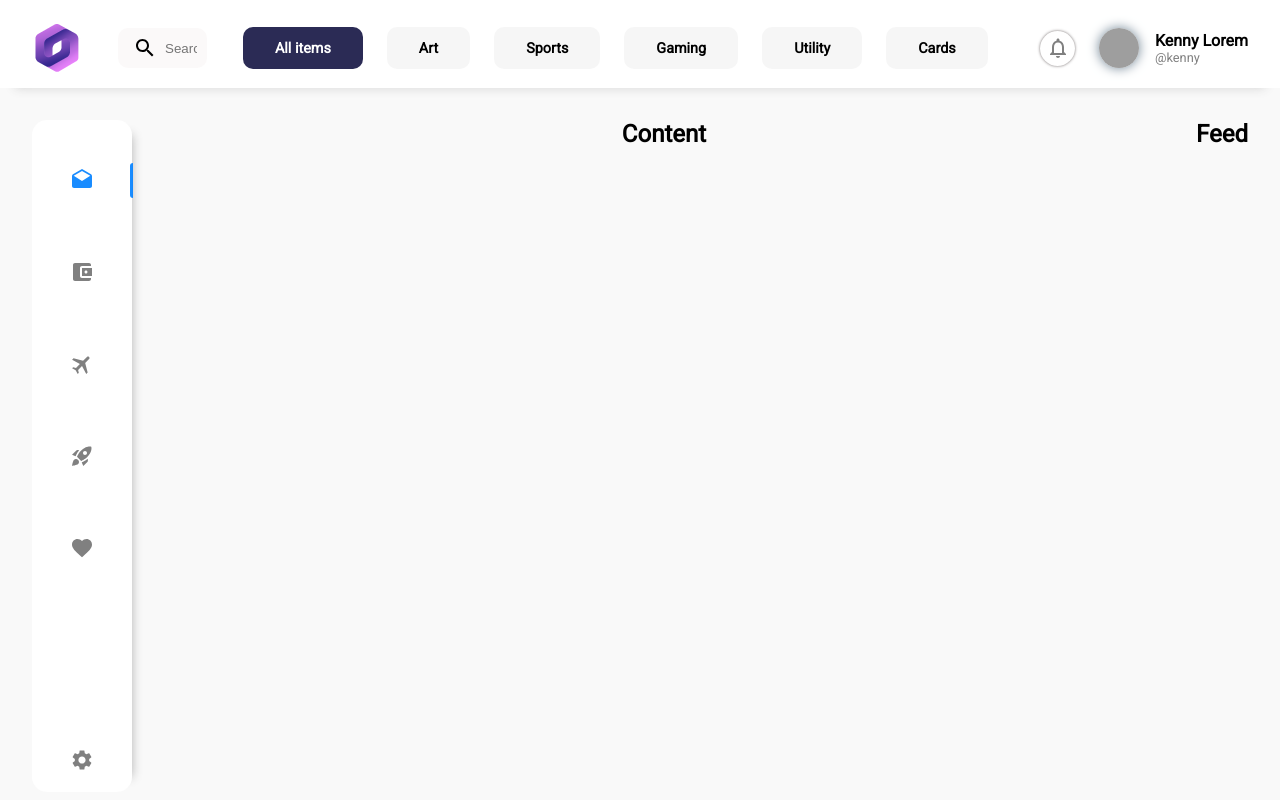
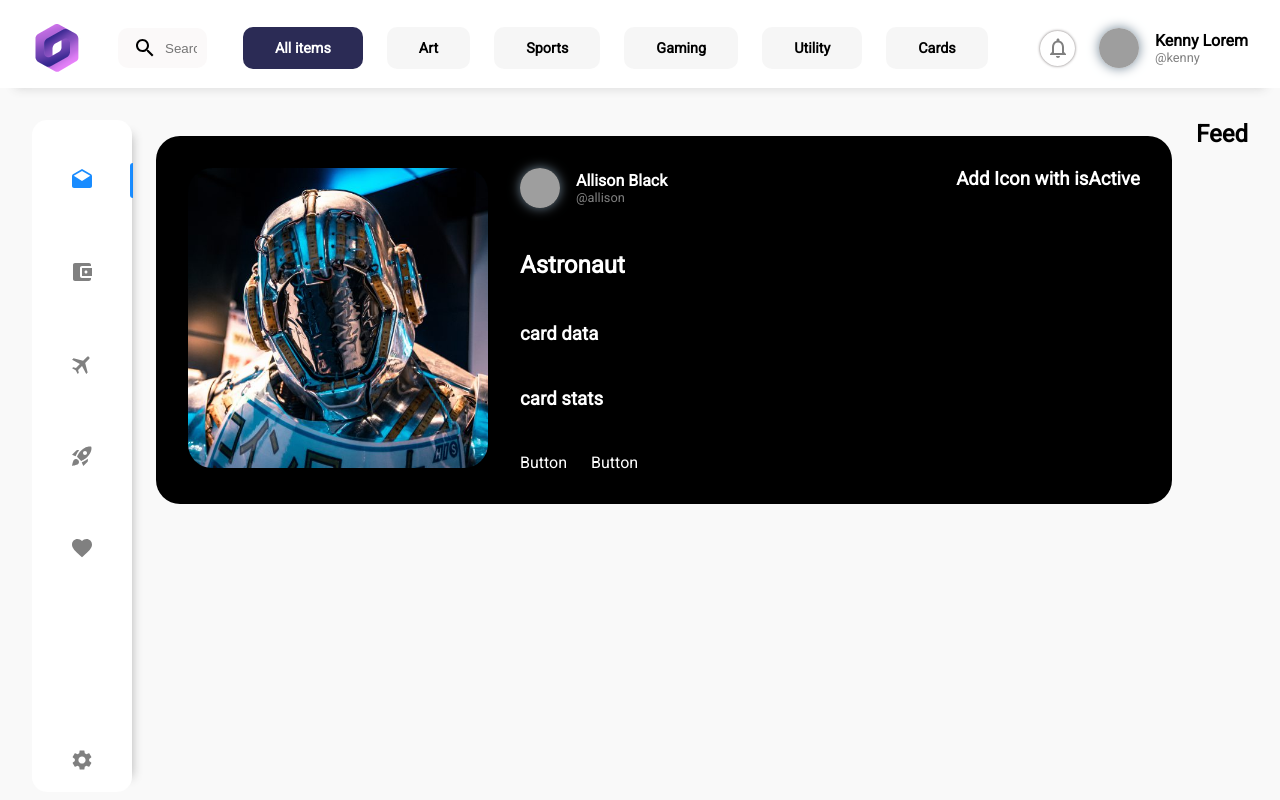
Before and after one commit to Facundo-Martin/react-spume-app, a React (Create React App) app: page / in a window 1280 px wide. Built offline with nearby package versions, Linux system fonts and the light colour scheme; grey boxes are pictures that could not be loaded.

Commit message:
added cardNFT setup

```diff
--- /dev/null
+++ b/src/components/Cards/CardNFT.css
@@ -0,0 +1,34 @@
+.cardNFT {
+  width: 100%;
+  display: flex;
+  gap: 2rem;
+  padding: 2rem;
+  background-color: black;
+  color: #fff;
+  border-radius: 1.5rem;
+}
+
+.cardNFT__image img {
+  width: 300px;
+  height: 300px;
+  border-radius: 1.5rem;
+}
+
+.cardNFT__data {
+  display: flex;
+  flex: 1;
+  flex-direction: column;
+  align-items: flex-start;
+  justify-content: space-between;
+}
+
+.cardNFT__header {
+  display: flex;
+  width: 100%;
+  justify-content: space-between;
+}
+
+.cardNFT__buttons {
+  display: flex;
+  gap: 1.5rem;
+}
--- /dev/null
+++ b/src/components/Cards/CardNFT.js
@@ -0,0 +1,61 @@
+import React from "react";
+import "./CardNFT.css";
+import CardUser from "./CardUser";
+import Button from "../UI/Button";
+
+// This will obviously come from the user account
+const dataNFT = {
+  image: "",
+  title: "Astronaut",
+  price: "100 Player",
+  releaseDate: "",
+  stats: {
+    rewards: "$500 K",
+    access: "PlayVerse Seed Round",
+    ticket: "Thailand Travala Gateway",
+  },
+  user: {
+    image: "https://i.postimg.cc/TPbFQmSP/Kenny-Lorem.jpg",
+    // Tell Leo (or should I say Kenny) I'm sorry for hosting his profile image online
+    name: "Allison Black",
+    user: "@allison",
+  },
+};
+
+function CardNFT() {
+  console.log({ dataNFT });
+
+  return (
+    <div className="cardNFT">
+      <div className="cardNFT__image">
+        <img src="/NFTRobot.jpeg" />
+      </div>
+      <div className="cardNFT__data">
+        {/* <CardUser image={user.image} name={user.name} user={user.user} /> */}
+        <div className="cardNFT__header">
+          <CardUser
+            image={dataNFT.user.image}
+            name={dataNFT.user.name}
+            user={dataNFT.user.user}
+          />
+          <h3>Add Icon with isActive</h3>
+        </div>
+        <div className="cardNFT__title">
+          <h2>{dataNFT.title}</h2>
+        </div>
+        <div className="cardNFT__info">
+          <h3>card data</h3>
+        </div>
+        <div className="cardNFT__stats">
+          <h3>card stats</h3>
+        </div>
+        <div className="cardNFT__buttons">
+          <Button />
+          <Button />
+        </div>
+      </div>
+    </div>
+  );
+}
+
+export default CardNFT;
--- a/src/components/Cards/CardUser.js
+++ b/src/components/Cards/CardUser.js
@@ -8,7 +8,7 @@ function CardUser({ image, name, user }) {
       <Avatar className="cardUser_image" src={image} />
       <div className="cardUser__info">
         <h4 className="cardUser__info-name">{name}</h4>
-        <p className="cardUser__info-user">@{user}</p>
+        <p className="cardUser__info-user">{user}</p>
       </div>
     </div>
   );
--- a/src/components/Content.css
+++ b/src/components/Content.css
@@ -0,0 +1,4 @@
+.content {
+  flex: 1;
+  margin: 1rem 1.5rem;
+}
--- a/src/components/Content.js
+++ b/src/components/Content.js
@@ -1,12 +1,14 @@
 import React from "react";
+import CardNFT from "./Cards/CardNFT";
 import "./Content.css";
 
 function Content() {
   return (
     <div className="content">
-      <h2>Content</h2>
       {/* NFT Collection */}
+      <CardNFT />
       {/* Trending Auctions title & link */}
+
       {/* Auction Cards */}
     </div>
   );
--- a/src/components/Header.js
+++ b/src/components/Header.js
@@ -12,7 +12,7 @@ const user = {
   image: "https://i.postimg.cc/TPbFQmSP/Kenny-Lorem.jpg",
   // Tell Leo (or should I say Kenny) I'm sorry for hosting his profile image online
   name: "Kenny Lorem",
-  user: "kenny",
+  user: "@kenny",
 };
 
 function Header({ initialSelectedCard = menuItems[0] }) {
```
